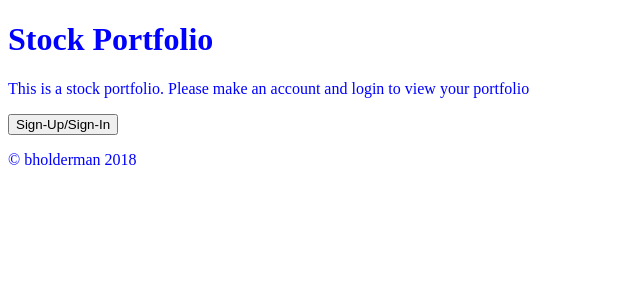
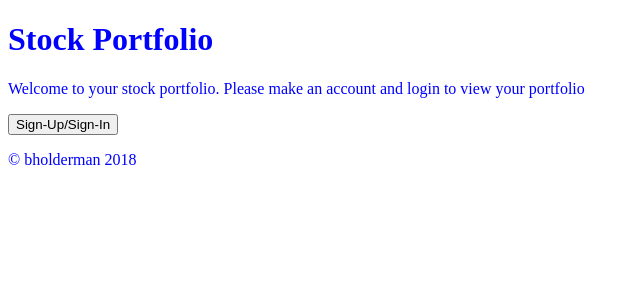
Before and after one commit to brandonholderman/pyramid_stocks, a Python web app: template pyramid_stocks/pyramid_stocks/templates/index.jinja2 in a window 1280 px wide. Shown: the part 26-326 px from the top of the page, without its empty margins (0-640 px from the left). Run offline with Jinja, Linux system fonts and the light colour scheme; the template is opened without the code that fills it, so the values that code supplies are empty.

```diff
--- a/pyramid_stocks/pyramid_stocks/templates/index.jinja2
+++ b/pyramid_stocks/pyramid_stocks/templates/index.jinja2
@@ -17,7 +17,7 @@
     </nav>
 
     <h1>Stock Portfolio</h1>
-    <p>This is a stock portfolio. Please make an account and login to view your portfolio</p>
+    <p>Welcome to your stock portfolio. Please make an account and login to view your portfolio</p>
 
     {% block content %}
 
```
